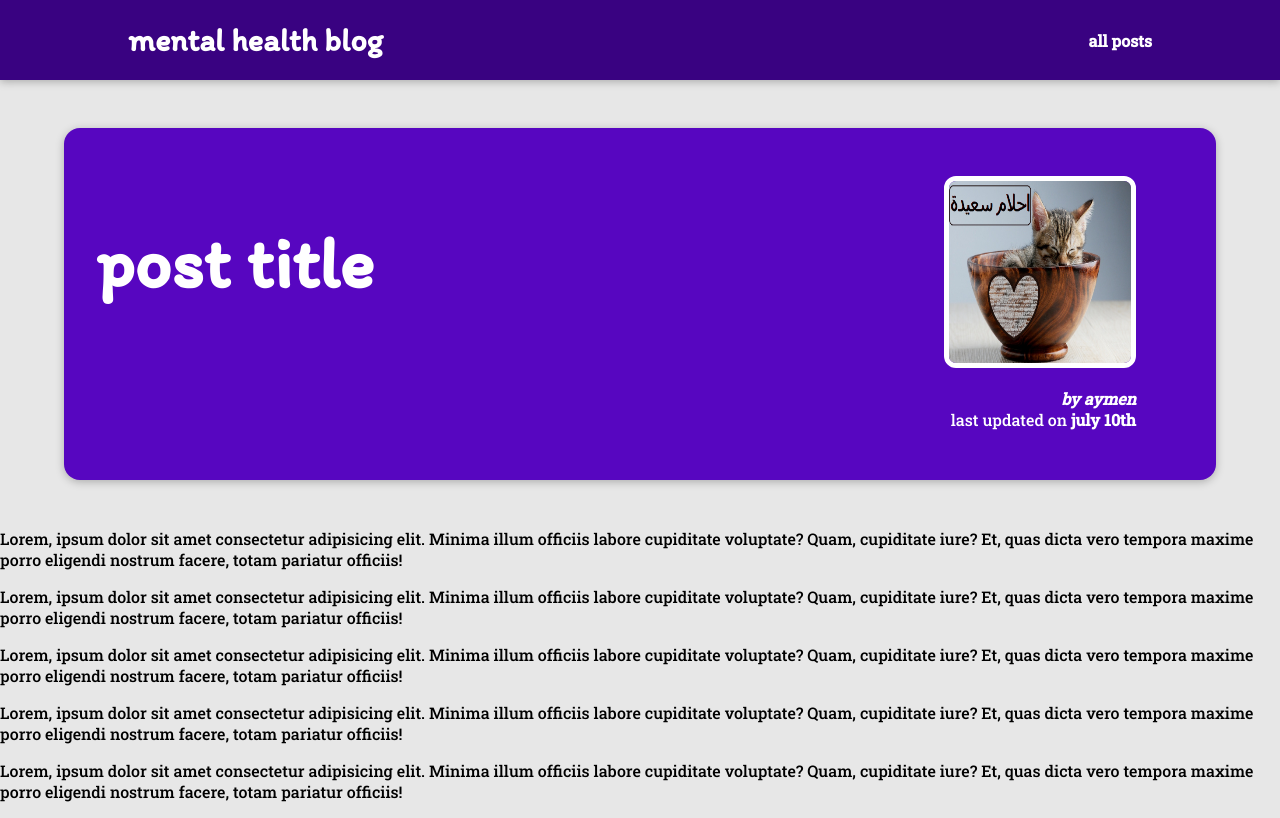
After one commit to aymenduzstuff/blog-site, a Django app: template blog/templates/blog/post-detail.html in a window 1280 px wide. The commit adds this page. Run offline with Django 4.2, Linux system fonts and the light colour scheme; the template is opened without the code that fills it, so the values that code supplies are empty.

Commit message:
another one

```diff
--- /dev/null
+++ b/blog/static/blog/post-detail.css
@@ -0,0 +1,44 @@
+body{
+    background-color: #e7e7e7;
+}
+#main-navigation{
+    background-color: #390281;
+    box-shadow: 0 2px 8px rgba(0, 0, 0, 0.25);
+}
+#summary{
+    margin:8rem auto 3rem auto ;
+    padding : 2rem ;
+    width : 90% ;
+    max-width: 90rem ;
+    border-radius: 16px ;
+    background-color: #5706c0;
+    position: relative;
+    box-shadow: 0 2px 8px rgba(0, 0, 0, 0.25);
+    height : 22rem ;
+}
+#summary h2 {
+    color: white ;
+    font-size: 4.5rem;
+}
+#summary article {
+    position: absolute;
+    top: 2rem ;
+    right : 3rem ;
+    padding : 1rem 2rem ;
+    border-radius : 12px ;
+    text-align: right;
+    color: white ;
+}
+#summary article img {
+    width : 12rem ;
+    height : 12rem ;
+    border-radius: 12px ;
+    border: 5px solid white ;
+    margin-bottom: 1rem ;
+}
+#summary address {
+    font-weight: bold;
+}
+#summary time {
+    font-weight: bold;
+}
--- a/blog/templates/blog/index.html
+++ b/blog/templates/blog/index.html
@@ -2,7 +2,8 @@
 
 {% load static %}
 {% block css %}
-<link rel="stylesheet" href="{% static 'blog/index.css' %}">
+    <link rel="stylesheet" href="{% static 'blog/post.css' %}">
+    <link rel="stylesheet" href="{% static 'blog/index.css' %}">
 {% endblock css %}
 
 
--- /dev/null
+++ b/blog/templates/blog/post-detail.html
@@ -0,0 +1,40 @@
+{% extends 'base.html' %}
+{% load static %}
+
+{% block title %}
+the post title
+{% endblock title %}
+
+{% block css %}
+<link rel="stylesheet" href="{% static 'blog/post-detail.css' %}">
+
+{% endblock css %}
+
+{% block content %}
+<section id="summary" >
+    <h2>post title</h2>
+    <article>
+        <img src="{% static 'blog/images/cat.jpeg' %}" alt="a picture of me in the alternate uiverse">
+        <address>by aymen </address>
+        <div>last updated on <time>july 10th</time></div>
+    </article>
+</section>
+<main>
+    <p>
+        Lorem, ipsum dolor sit amet consectetur adipisicing elit. Minima illum officiis labore cupiditate voluptate? Quam, cupiditate iure? Et, quas dicta vero tempora maxime porro eligendi nostrum facere, totam pariatur officiis!
+    </p>
+    <p>
+        Lorem, ipsum dolor sit amet consectetur adipisicing elit. Minima illum officiis labore cupiditate voluptate? Quam, cupiditate iure? Et, quas dicta vero tempora maxime porro eligendi nostrum facere, totam pariatur officiis!
+    </p>
+    <p>
+        Lorem, ipsum dolor sit amet consectetur adipisicing elit. Minima illum officiis labore cupiditate voluptate? Quam, cupiditate iure? Et, quas dicta vero tempora maxime porro eligendi nostrum facere, totam pariatur officiis!
+    </p>
+    <p>
+        Lorem, ipsum dolor sit amet consectetur adipisicing elit. Minima illum officiis labore cupiditate voluptate? Quam, cupiditate iure? Et, quas dicta vero tempora maxime porro eligendi nostrum facere, totam pariatur officiis!
+    </p>
+    <p>
+        Lorem, ipsum dolor sit amet consectetur adipisicing elit. Minima illum officiis labore cupiditate voluptate? Quam, cupiditate iure? Et, quas dicta vero tempora maxime porro eligendi nostrum facere, totam pariatur officiis!
+    </p>
+
+</main>
+{% endblock content %}
--- a/blog/templates/blog/posts.html
+++ b/blog/templates/blog/posts.html
@@ -1,14 +1,16 @@
 {% extends 'base.html' %}
 {% load static %}
+
 {% block title %}all my posts {% endblock title %}
 
 {% block css %}
+    <link rel="stylesheet" href="{% static 'blog/post.css' %}">
     <link rel="stylesheet" href="{% static "blog/posts.css" %}">
 {% endblock css %}
 
 {% block content %}
     <section id="all-posts">
-        <h2>my collected posts</h2>
+        <h2>my collected posts </h2>
         <ul>
             {% include "blog/includes/post.html" %}
             {% include "blog/includes/post.html" %}
--- a/blog/urls.py
+++ b/blog/urls.py
@@ -4,6 +4,6 @@ from . import views
 urlpatterns = [
     path('', views.home , name="home"),
     path('posts' , views.posts , name="posts"),
-    path('posts/<post>' , views.post , name="post"),
+    path('posts/<slug:slug>' , views.post , name="post"),
 
 ]
--- a/blog/views.py
+++ b/blog/views.py
@@ -7,5 +7,5 @@ def home(request):
 def posts(request):
     return render(request , "blog/posts.html")
 
-def post():
-    pass
+def post(request , slug):
+    return render(request , "blog/post-detail.html")
--- a/templates/base.html
+++ b/templates/base.html
@@ -11,9 +11,9 @@
 </head>
 <body>
     <header id="main-navigation">
-        <h1><a href=""> mental health blog</a></h1>
+        <h1><a href="{% url 'home' %}"> mental health blog</a></h1>
         <nav>
-            <a href="">all posts</a>
+            <a href="{% url 'posts' %}">all posts</a>
         </nav>
     </header>
     {% block content %}
```
Also changed, not shown: blog/static/blog/index.css (+0 -30 lines), blog/static/blog/post.css (added, +30 -0 lines), blog/static/blog/posts.css (+35 -3 lines).
